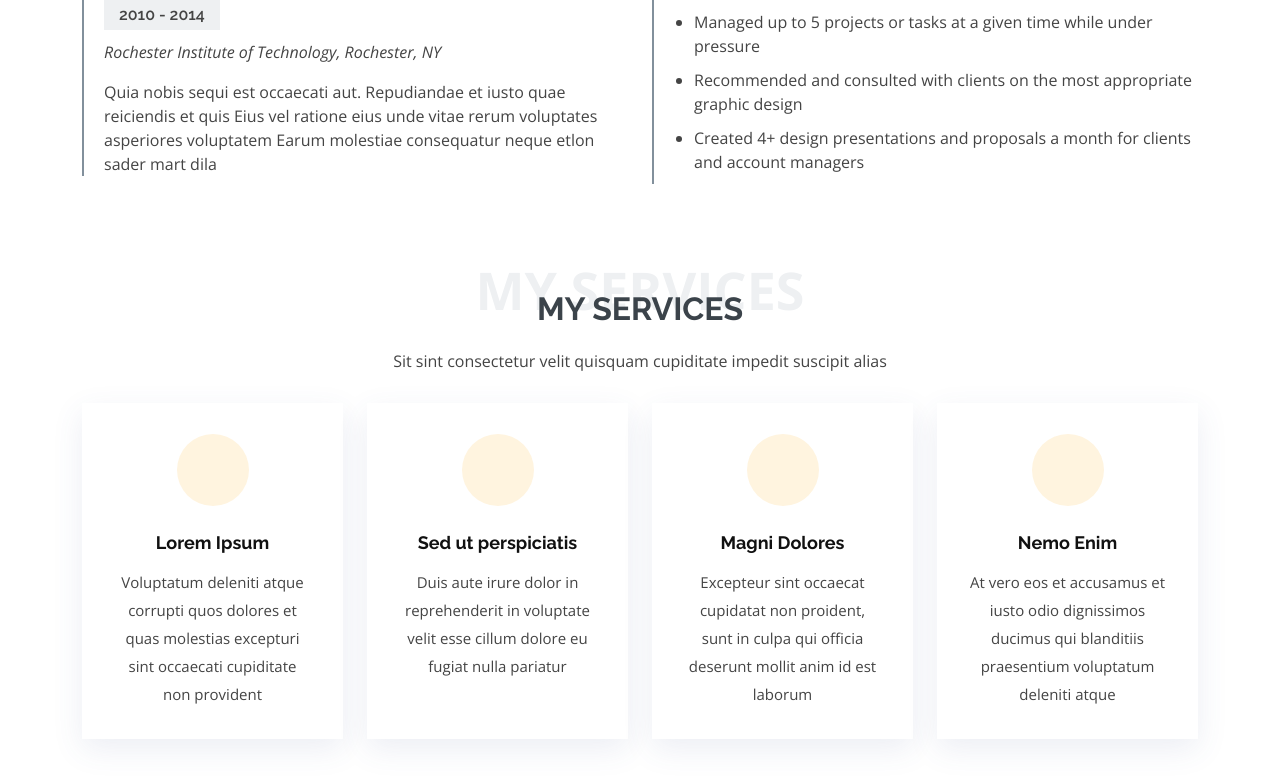
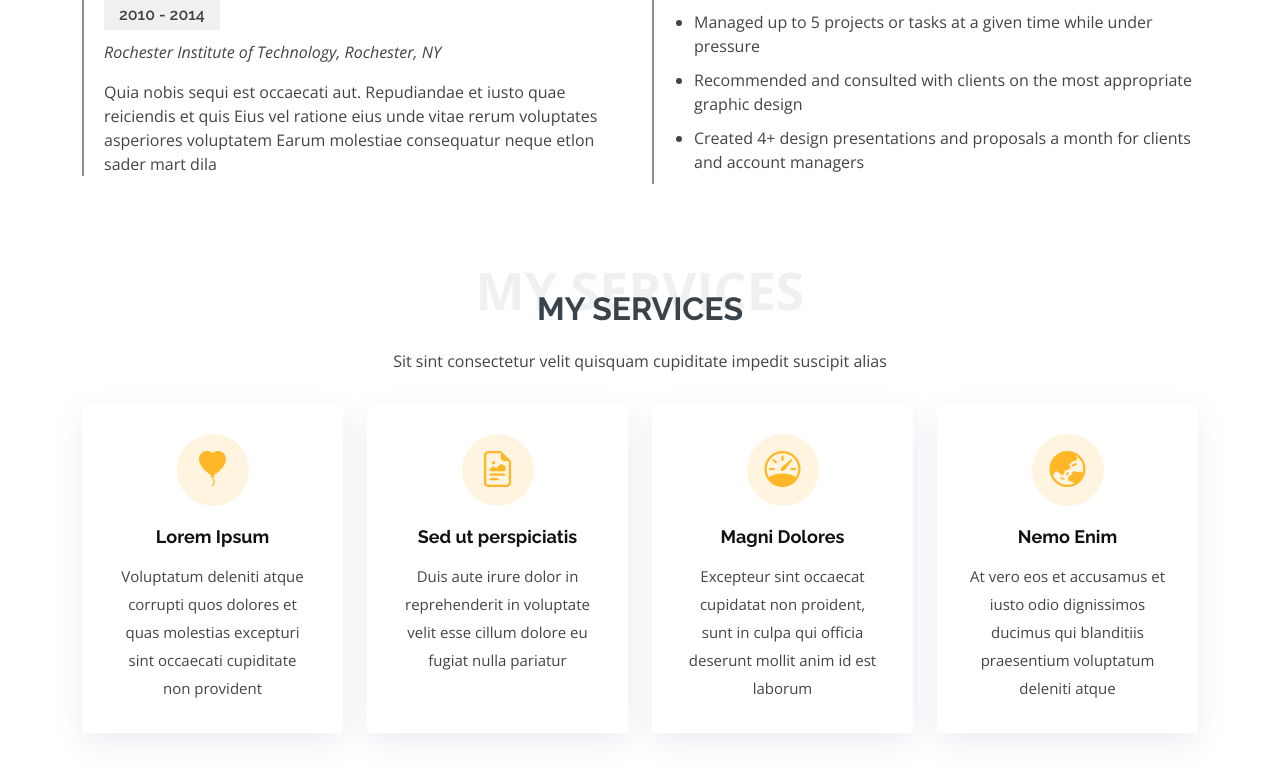
Before and after one commit to Yeasin2021/reacttemplate, a React (Create React App) app: page / in a window 1280 px wide. Shown: the part 2283-3064 px from the top of the page. Built offline with nearby package versions, Linux system fonts and the light colour scheme.

Commit message:
Service-icon

```diff
--- a/public/index.html
+++ b/public/index.html
@@ -27,7 +27,7 @@
   <link href="assets/vendor/swiper/swiper-bundle.min.css" rel="stylesheet"> -->
   <!-- CSS only -->
 <!-- <link href="https://cdn.jsdelivr.net/npm/bootstrap@5.2.2/dist/css/bootstrap.min.css" rel="stylesheet" integrity="sha384-Zenh87qX5JnK2Jl0vWa8Ck2rdkQ2Bzep5IDxbcnCeuOxjzrPF/et3URy9Bv1WTRi" crossorigin="anonymous"> -->
-
+    <!-- <link rel="stylesheet" href="vendor/bootstrap-icons/bootstrap-icons.css"> -->
     <title>React App</title>
   </head>
   <body>
--- a/src/components/Service.js
+++ b/src/components/Service.js
@@ -15,7 +15,7 @@ const Service = () => {
         <div className="row">
           <div className="col-md-6 col-lg-3 d-flex align-items-stretch mb-5 mb-lg-0">
             <div className="icon-box">
-              <div className="icon"><i className="bx bxl-dribbble"></i></div>
+              <div className="icon"><i class="bi bi-balloon-heart-fill"></i></div>
               <h4 className="title"><a href="">Lorem Ipsum</a></h4>
               <p className="description">Voluptatum deleniti atque corrupti quos dolores et quas molestias excepturi sint occaecati cupiditate non provident</p>
             </div>
@@ -23,7 +23,7 @@ const Service = () => {
 
           <div className="col-md-6 col-lg-3 d-flex align-items-stretch mb-5 mb-lg-0">
             <div className="icon-box">
-              <div className="icon"><i className="bx bx-file"></i></div>
+              <div className="icon"><i class="bi bi-file-earmark-richtext"></i></div>
               <h4 className="title"><a href="">Sed ut perspiciatis</a></h4>
               <p className="description">Duis aute irure dolor in reprehenderit in voluptate velit esse cillum dolore eu fugiat nulla pariatur</p>
             </div>
@@ -31,7 +31,7 @@ const Service = () => {
 
           <div className="col-md-6 col-lg-3 d-flex align-items-stretch mb-5 mb-lg-0">
             <div className="icon-box">
-              <div className="icon"><i className="bx bx-tachometer"></i></div>
+              <div className="icon"><i class="bi bi-speedometer"></i></div>
               <h4 className="title"><a href="">Magni Dolores</a></h4>
               <p className="description">Excepteur sint occaecat cupidatat non proident, sunt in culpa qui officia deserunt mollit anim id est laborum</p>
             </div>
@@ -39,7 +39,7 @@ const Service = () => {
 
           <div className="col-md-6 col-lg-3 d-flex align-items-stretch mb-5 mb-lg-0">
             <div className="icon-box">
-              <div className="icon"><i className="bx bx-world"></i></div>
+              <div className="icon"><i class="bi bi-globe-asia-australia"></i></div>
               <h4 className="title"><a href="">Nemo Enim</a></h4>
               <p className="description">At vero eos et accusamus et iusto odio dignissimos ducimus qui blanditiis praesentium voluptatum deleniti atque</p>
             </div>
--- a/src/index.js
+++ b/src/index.js
@@ -1,6 +1,7 @@
 import React from 'react';
 import 'bootstrap-icons/font/bootstrap-icons.css';
 import 'bootstrap/dist/css/bootstrap.min.css';
+// import 'public/vendor/bootstrap-icons/bootstrap-icons.css'
 import ReactDOM from 'react-dom/client';
 import App from './App';
 
```
